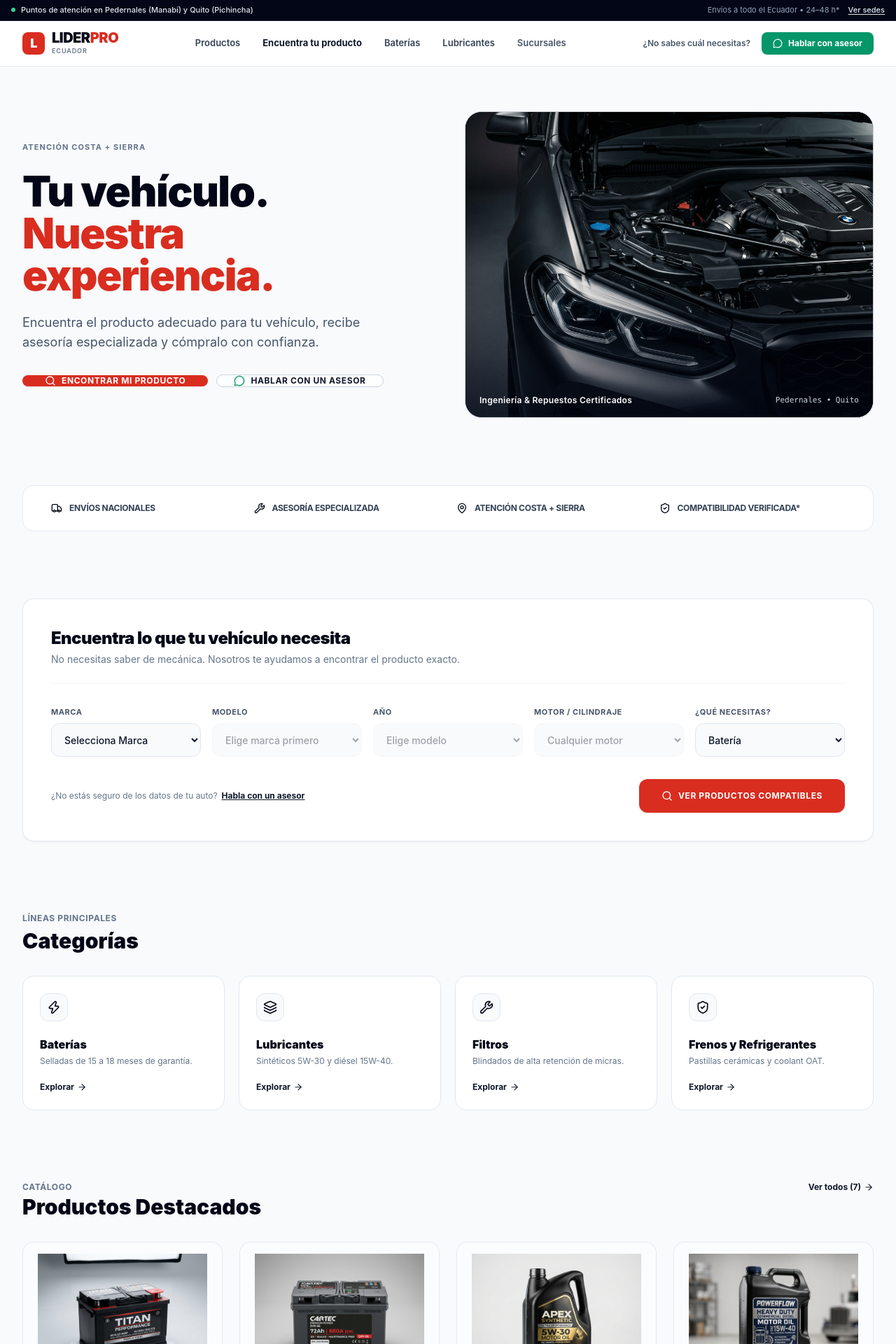
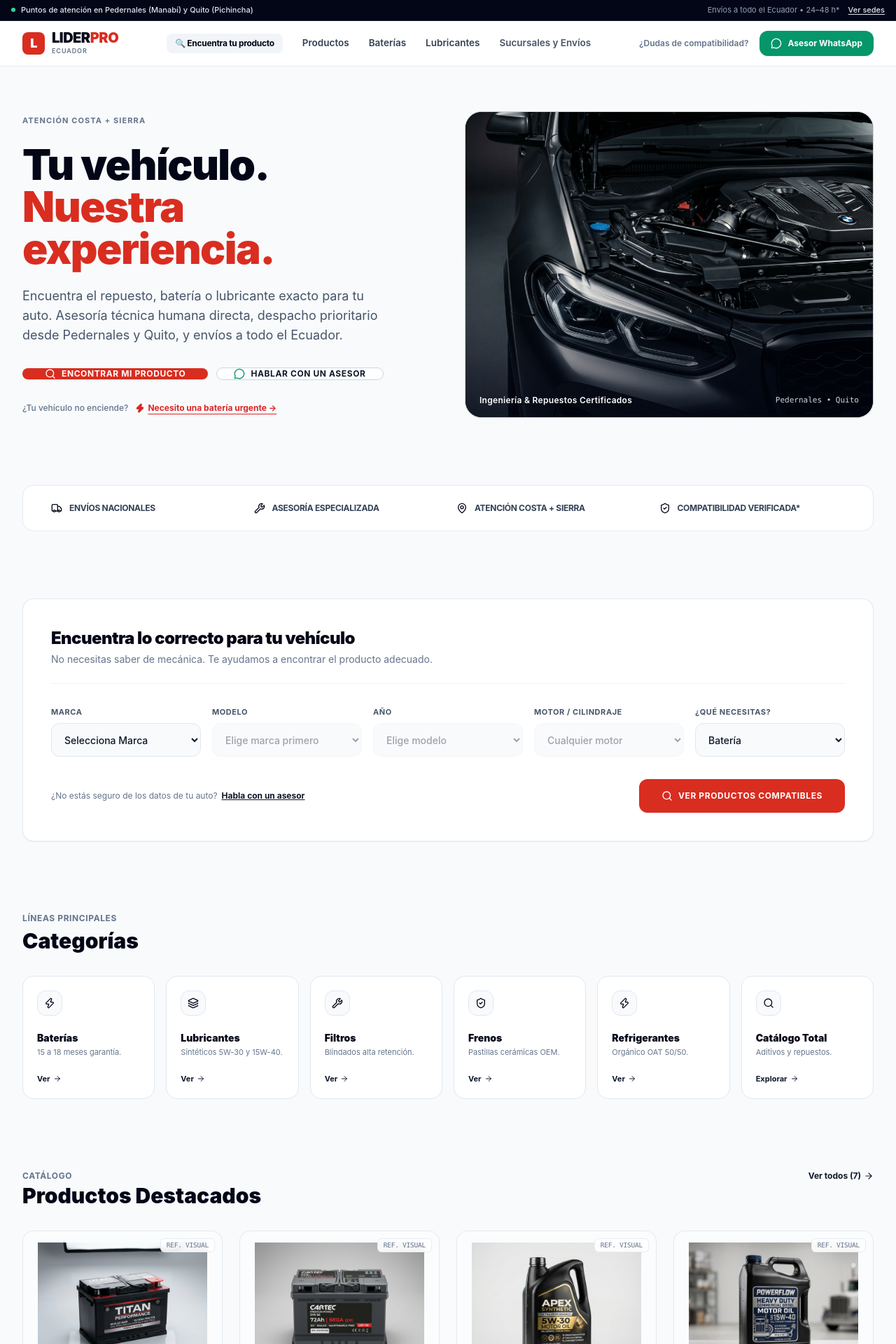
Before and after one commit to Camilexx/liderpro-digital, a Next.js app: page / in a window 1280 px wide. Shown: the top 1920 px of the page at 70% size. Built offline with nearby package versions, Linux system fonts and the light colour scheme.

Commit message:
feat: premium automotive conversion overhaul v6

```diff
--- a/src/app/page.tsx
+++ b/src/app/page.tsx
@@ -42,10 +42,10 @@ export default function HomePage() {
             </h1>
 
             <p className="text-base sm:text-lg text-slate-600 leading-relaxed max-w-lg">
-              Encuentra el producto adecuado para tu vehículo, recibe asesoría especializada y cómpralo con confianza.
+              Encuentra el repuesto, batería o lubricante exacto para tu auto. Asesoría técnica humana directa, despacho prioritario desde Pedernales y Quito, y envíos a todo el Ecuador.
             </p>
 
-            {/* CTAs */}
+            {/* CTAs: Level 1 (Find Product) + Level 2 (WhatsApp Specialist) */}
             <div className="flex flex-col sm:flex-row items-stretch sm:items-center gap-3 pt-2">
               <a
                 href="#buscador"
@@ -64,6 +64,18 @@ export default function HomePage() {
                 <MessageCircle className="w-4 h-4 text-emerald-600" />
                 <span>HABLAR CON UN ASESOR</span>
               </a>
+            </div>
+
+            {/* Level 3: Emergency Shortcut (High Intent) */}
+            <div className="pt-2 flex items-center gap-2.5 text-xs">
+              <span className="text-slate-500 font-medium">¿Tu vehículo no enciende?</span>
+              <Link
+                href="/emergencia-bateria"
+                className="font-bold text-red-600 hover:text-red-700 underline underline-offset-4 flex items-center gap-1"
+              >
+                <Zap className="w-3.5 h-3.5 fill-red-600" />
+                <span>Necesito una batería urgente →</span>
+              </Link>
             </div>
           </div>
 
@@ -129,88 +141,130 @@ export default function HomePage() {
           </h2>
         </div>
 
-        <div className="grid grid-cols-1 sm:grid-cols-2 lg:grid-cols-4 gap-5">
+        <div className="grid grid-cols-2 sm:grid-cols-3 lg:grid-cols-6 gap-4">
           <Link
             href="/baterias"
-            className="p-6 rounded-2xl border border-slate-200 bg-white hover:border-slate-400 transition-all group flex flex-col justify-between h-48"
+            className="p-5 rounded-2xl border border-slate-200 bg-white hover:border-slate-400 transition-all group flex flex-col justify-between h-44"
           >
-            <div className="w-10 h-10 rounded-xl bg-slate-50 border border-slate-200 flex items-center justify-center text-slate-950 group-hover:bg-brand-primary group-hover:text-white group-hover:border-brand-primary transition-all">
-              <Zap className="w-5 h-5" />
+            <div className="w-9 h-9 rounded-xl bg-slate-50 border border-slate-200 flex items-center justify-center text-slate-950 group-hover:bg-brand-primary group-hover:text-white group-hover:border-brand-primary transition-all">
+              <Zap className="w-4 h-4" />
             </div>
             <div>
-              <h3 className="font-black text-base text-slate-950 group-hover:text-brand-primary transition-colors">
+              <h3 className="font-black text-sm text-slate-950 group-hover:text-brand-primary transition-colors">
                 Baterías
               </h3>
-              <p className="text-xs text-slate-500 mt-1">
-                Selladas de 15 a 18 meses de garantía.
+              <p className="text-[11px] text-slate-500 mt-0.5 line-clamp-2">
+                15 a 18 meses garantía.
               </p>
             </div>
-            <div className="text-xs font-bold text-slate-900 flex items-center gap-1 group-hover:text-brand-primary">
-              <span>Explorar</span>
-              <ArrowRight className="w-3.5 h-3.5" />
+            <div className="text-[11px] font-bold text-slate-900 flex items-center gap-1 group-hover:text-brand-primary">
+              <span>Ver</span>
+              <ArrowRight className="w-3 h-3" />
             </div>
           </Link>
 
           <Link
             href="/lubricantes"
-            className="p-6 rounded-2xl border border-slate-200 bg-white hover:border-slate-400 transition-all group flex flex-col justify-between h-48"
+            className="p-5 rounded-2xl border border-slate-200 bg-white hover:border-slate-400 transition-all group flex flex-col justify-between h-44"
           >
-            <div className="w-10 h-10 rounded-xl bg-slate-50 border border-slate-200 flex items-center justify-center text-slate-950 group-hover:bg-brand-primary group-hover:text-white group-hover:border-brand-primary transition-all">
-              <Layers className="w-5 h-5" />
+            <div className="w-9 h-9 rounded-xl bg-slate-50 border border-slate-200 flex items-center justify-center text-slate-950 group-hover:bg-brand-primary group-hover:text-white group-hover:border-brand-primary transition-all">
+              <Layers className="w-4 h-4" />
             </div>
             <div>
-              <h3 className="font-black text-base text-slate-950 group-hover:text-brand-primary transition-colors">
+              <h3 className="font-black text-sm text-slate-950 group-hover:text-brand-primary transition-colors">
                 Lubricantes
               </h3>
-              <p className="text-xs text-slate-500 mt-1">
-                Sintéticos 5W-30 y diésel 15W-40.
+              <p className="text-[11px] text-slate-500 mt-0.5 line-clamp-2">
+                Sintéticos 5W-30 y 15W-40.
               </p>
             </div>
-            <div className="text-xs font-bold text-slate-900 flex items-center gap-1 group-hover:text-brand-primary">
-              <span>Explorar</span>
-              <ArrowRight className="w-3.5 h-3.5" />
+            <div className="text-[11px] font-bold text-slate-900 flex items-center gap-1 group-hover:text-brand-primary">
+              <span>Ver</span>
+              <ArrowRight className="w-3 h-3" />
             </div>
           </Link>
 
           <Link
             href="/filtros"
-            className="p-6 rounded-2xl border border-slate-200 bg-white hover:border-slate-400 transition-all group flex flex-col justify-between h-48"
+            className="p-5 rounded-2xl border border-slate-200 bg-white hover:border-slate-400 transition-all group flex flex-col justify-between h-44"
           >
-            <div className="w-10 h-10 rounded-xl bg-slate-50 border border-slate-200 flex items-center justify-center text-slate-950 group-hover:bg-brand-primary group-hover:text-white group-hover:border-brand-primary transition-all">
-              <Wrench className="w-5 h-5" />
+            <div className="w-9 h-9 rounded-xl bg-slate-50 border border-slate-200 flex items-center justify-center text-slate-950 group-hover:bg-brand-primary group-hover:text-white group-hover:border-brand-primary transition-all">
+              <Wrench className="w-4 h-4" />
             </div>
             <div>
-              <h3 className="font-black text-base text-slate-950 group-hover:text-brand-primary transition-colors">
+              <h3 className="font-black text-sm text-slate-950 group-hover:text-brand-primary transition-colors">
                 Filtros
               </h3>
-              <p className="text-xs text-slate-500 mt-1">
-                Blindados de alta retención de micras.
+              <p className="text-[11px] text-slate-500 mt-0.5 line-clamp-2">
+                Blindados alta retención.
               </p>
             </div>
-            <div className="text-xs font-bold text-slate-900 flex items-center gap-1 group-hover:text-brand-primary">
-              <span>Explorar</span>
-              <ArrowRight className="w-3.5 h-3.5" />
+            <div className="text-[11px] font-bold text-slate-900 flex items-center gap-1 group-hover:text-brand-primary">
+              <span>Ver</span>
+              <ArrowRight className="w-3 h-3" />
             </div>
           </Link>
 
           <Link
             href="/productos"
-            className="p-6 rounded-2xl border border-slate-200 bg-white hover:border-slate-400 transition-all group flex flex-col justify-between h-48"
+            className="p-5 rounded-2xl border border-slate-200 bg-white hover:border-slate-400 transition-all group flex flex-col justify-between h-44"
           >
-            <div className="w-10 h-10 rounded-xl bg-slate-50 border border-slate-200 flex items-center justify-center text-slate-950 group-hover:bg-brand-primary group-hover:text-white group-hover:border-brand-primary transition-all">
-              <ShieldCheck className="w-5 h-5" />
+            <div className="w-9 h-9 rounded-xl bg-slate-50 border border-slate-200 flex items-center justify-center text-slate-950 group-hover:bg-brand-primary group-hover:text-white group-hover:border-brand-primary transition-all">
+              <ShieldCheck className="w-4 h-4" />
             </div>
             <div>
-              <h3 className="font-black text-base text-slate-950 group-hover:text-brand-primary transition-colors">
-                Frenos y Refrigerantes
+              <h3 className="font-black text-sm text-slate-950 group-hover:text-brand-primary transition-colors">
+                Frenos
               </h3>
-              <p className="text-xs text-slate-500 mt-1">
-                Pastillas cerámicas y coolant OAT.
+              <p className="text-[11px] text-slate-500 mt-0.5 line-clamp-2">
+                Pastillas cerámicas OEM.
               </p>
             </div>
-            <div className="text-xs font-bold text-slate-900 flex items-center gap-1 group-hover:text-brand-primary">
+            <div className="text-[11px] font-bold text-slate-900 flex items-center gap-1 group-hover:text-brand-primary">
+              <span>Ver</span>
+              <ArrowRight className="w-3 h-3" />
+            </div>
+          </Link>
+
+          <Link
+            href="/productos"
+            className="p-5 rounded-2xl border border-slate-200 bg-white hover:border-slate-400 transition-all group flex flex-col justify-between h-44"
+          >
+            <div className="w-9 h-9 rounded-xl bg-slate-50 border border-slate-200 flex items-center justify-center text-slate-950 group-hover:bg-brand-primary group-hover:text-white group-hover:border-brand-primary transition-all">
+              <Zap className="w-4 h-4" />
+            </div>
+            <div>
+              <h3 className="font-black text-sm text-slate-950 group-hover:text-brand-primary transition-colors">
+                Refrigerantes
+              </h3>
+              <p className="text-[11px] text-slate-500 mt-0.5 line-clamp-2">
+                Orgánico OAT 50/50.
+              </p>
+            </div>
+            <div className="text-[11px] font-bold text-slate-900 flex items-center gap-1 group-hover:text-brand-primary">
+              <span>Ver</span>
+              <ArrowRight className="w-3 h-3" />
+            </div>
+          </Link>
+
+          <Link
+            href="/productos"
+            className="p-5 rounded-2xl border border-slate-200 bg-white hover:border-slate-400 transition-all group flex flex-col justify-between h-44"
+          >
+            <div className="w-9 h-9 rounded-xl bg-slate-50 border border-slate-200 flex items-center justify-center text-slate-950 group-hover:bg-brand-primary group-hover:text-white group-hover:border-brand-primary transition-all">
+              <Search className="w-4 h-4" />
+            </div>
+            <div>
+              <h3 className="font-black text-sm text-slate-950 group-hover:text-brand-primary transition-colors">
+                Catálogo Total
+              </h3>
+              <p className="text-[11px] text-slate-500 mt-0.5 line-clamp-2">
+                Aditivos y repuestos.
+              </p>
+            </div>
+            <div className="text-[11px] font-bold text-slate-900 flex items-center gap-1 group-hover:text-brand-primary">
               <span>Explorar</span>
-              <ArrowRight className="w-3.5 h-3.5" />
+              <ArrowRight className="w-3 h-3" />
             </div>
           </Link>
         </div>
@@ -364,22 +418,23 @@ export default function HomePage() {
         </div>
       </section>
 
-      {/* Sticky Mobile WhatsApp CTA Bar */}
-      <div className="fixed bottom-0 left-0 right-0 z-40 bg-white/95 backdrop-blur-md border-t border-slate-200 p-3 sm:hidden shadow-lg flex items-center gap-2">
+      {/* Sticky Mobile WhatsApp CTA Bar (Mobile 375/390/430px optimized) */}
+      <div className="fixed bottom-0 left-0 right-0 z-40 bg-white/95 backdrop-blur-md border-t border-slate-200/90 p-2.5 sm:hidden shadow-2xl flex items-center gap-2">
         <a
           href="#buscador"
-          className="flex-1 py-3 text-center bg-slate-900 text-white font-bold text-xs uppercase tracking-wider rounded-xl transition-colors"
+          className="flex-1 py-3 px-2 text-center bg-slate-900 active:bg-slate-950 text-white font-bold text-xs uppercase tracking-wider rounded-xl transition-colors flex items-center justify-center gap-1.5"
         >
-          Buscar Producto
+          <Search className="w-3.5 h-3.5" />
+          <span>Buscar Producto</span>
         </a>
         <a
           href={buildWhatsAppLink("general_quote")}
           target="_blank"
           rel="noopener noreferrer"
-          className="flex-1 py-3 bg-emerald-600 text-white font-bold text-xs uppercase tracking-wider rounded-xl flex items-center justify-center gap-1.5 transition-colors"
+          className="flex-1 py-3 px-2 bg-emerald-600 active:bg-emerald-700 text-white font-bold text-xs uppercase tracking-wider rounded-xl flex items-center justify-center gap-1.5 transition-colors shadow-sm"
         >
           <MessageCircle className="w-4 h-4" />
-          <span>Asesor</span>
+          <span>Asesor WhatsApp</span>
         </a>
       </div>
     </div>
--- a/src/app/productos/[slug]/page.tsx
+++ b/src/app/productos/[slug]/page.tsx
@@ -127,7 +127,7 @@ export default async function ProductDetailPage({ params }: ProductPageProps) {
                 className="w-full h-13 bg-emerald-600 hover:bg-emerald-700 text-white font-bold text-xs uppercase tracking-wider rounded-xl shadow-sm flex items-center justify-center gap-2 transition-all active:scale-95"
               >
                 <MessageCircle className="w-4 h-4" />
-                <span>CONSULTAR / COMPRAR POR WHATSAPP</span>
+                <span>CONSULTAR DISPONIBILIDAD POR WHATSAPP</span>
               </a>
 
               <div className="flex items-center justify-between text-[11px] text-slate-500 font-medium px-1">
--- a/src/components/Header.tsx
+++ b/src/components/Header.tsx
@@ -33,18 +33,18 @@ export default function Header() {
           </Link>
 
           {/* Desktop Navigation */}
-          <nav className="hidden md:flex items-center gap-8 text-[13px] font-semibold text-slate-700">
+          <nav className="hidden md:flex items-center gap-7 text-[13.5px] font-semibold text-slate-700">
+            <Link
+              href="/encuentra-tu-producto"
+              className="inline-flex items-center gap-1.5 px-3 py-1.5 rounded-lg bg-slate-100 hover:bg-slate-200 text-slate-950 font-bold transition-all text-xs tracking-tight"
+            >
+              <span>🔍 Encuentra tu producto</span>
+            </Link>
             <Link
               href="/productos"
               className="hover:text-brand-primary transition-colors py-1"
             >
               Productos
-            </Link>
-            <Link
-              href="/encuentra-tu-producto"
-              className="hover:text-brand-primary transition-colors py-1 text-slate-900 font-bold"
-            >
-              Encuentra tu producto
             </Link>
             <Link
               href="/baterias"
@@ -62,7 +62,7 @@ export default function Header() {
               href="/sucursales"
               className="hover:text-brand-primary transition-colors py-1 text-slate-600"
             >
-              Sucursales
+              Sucursales y Envíos
             </Link>
           </nav>
 
@@ -73,9 +73,9 @@ export default function Header() {
               target="_blank"
               rel="noopener noreferrer"
               onClick={handleWhatsAppClick}
-              className="text-xs font-semibold text-slate-600 hover:text-slate-950 transition-colors"
+              className="text-xs font-semibold text-slate-500 hover:text-slate-900 transition-colors"
             >
-              ¿No sabes cuál necesitas?
+              ¿Dudas de compatibilidad?
             </a>
 
             <a
@@ -83,10 +83,10 @@ export default function Header() {
               target="_blank"
               rel="noopener noreferrer"
               onClick={handleWhatsAppClick}
-              className="inline-flex items-center gap-2 px-4 py-2 bg-emerald-600 hover:bg-emerald-700 text-white text-xs font-bold rounded-lg transition-all active:scale-95 shadow-sm"
+              className="inline-flex items-center gap-2 px-4 py-2.5 bg-emerald-600 hover:bg-emerald-700 text-white text-xs font-bold rounded-xl transition-all active:scale-95 shadow-sm"
             >
-              <MessageCircle className="w-3.5 h-3.5" />
-              <span>Hablar con asesor</span>
+              <MessageCircle className="w-4 h-4" />
+              <span>Asesor WhatsApp</span>
             </a>
           </div>
 
--- a/src/components/ProductCard.tsx
+++ b/src/components/ProductCard.tsx
@@ -31,6 +31,9 @@ export default function ProductCard({ product }: ProductCardProps) {
             sizes="(max-width: 768px) 100vw, (max-width: 1200px) 50vw, 25vw"
             className="object-contain p-4 group-hover:scale-105 transition-transform duration-300"
           />
+          <div className="absolute top-2.5 right-2.5 px-2 py-0.5 bg-white/90 backdrop-blur-sm rounded-md border border-slate-200/80 text-[9.5px] font-mono text-slate-500 uppercase tracking-tight">
+            Ref. Visual
+          </div>
         </div>
 
         {/* Text Details */}
@@ -74,7 +77,7 @@ export default function ProductCard({ product }: ProductCardProps) {
             target="_blank"
             rel="noopener noreferrer"
             onClick={handleWhatsApp}
-            className="py-2.5 px-3 bg-emerald-600 hover:bg-emerald-700 text-white text-xs font-bold rounded-xl flex items-center justify-center gap-1.5 transition-colors"
+            className="py-2.5 px-3 bg-emerald-600 hover:bg-emerald-700 text-white text-xs font-bold rounded-xl flex items-center justify-center gap-1.5 transition-colors shadow-sm"
           >
             <MessageCircle className="w-3.5 h-3.5" />
             <span>Consultar</span>
@@ -82,9 +85,9 @@ export default function ProductCard({ product }: ProductCardProps) {
 
           <Link
             href={`/productos/${product.slug}`}
-            className="py-2.5 px-3 text-center border border-slate-200 hover:border-slate-300 text-xs font-semibold text-slate-700 rounded-xl transition-colors"
+            className="py-2.5 px-3 text-center border border-slate-200 hover:border-slate-400 bg-slate-50/50 hover:bg-white text-xs font-semibold text-slate-800 rounded-xl transition-colors flex items-center justify-center"
           >
-            Ficha técnica
+            Ver ficha
           </Link>
         </div>
       </div>
--- a/src/components/VehicleFinder.tsx
+++ b/src/components/VehicleFinder.tsx
@@ -88,10 +88,10 @@ export default function VehicleFinder({ initialCategory = "baterias" }: VehicleF
       <div className="flex flex-col sm:flex-row sm:items-baseline justify-between pb-6 border-b border-slate-100 gap-2">
         <div>
           <h2 className="text-xl sm:text-2xl font-black text-slate-950 tracking-tight">
-            Encuentra lo que tu vehículo necesita
+            Encuentra lo correcto para tu vehículo
           </h2>
           <p className="text-xs sm:text-sm text-slate-500 mt-1">
-            No necesitas saber de mecánica. Nosotros te ayudamos a encontrar el producto exacto.
+            No necesitas saber de mecánica. Te ayudamos a encontrar el producto adecuado.
           </p>
         </div>
 
@@ -210,6 +210,8 @@ export default function VehicleFinder({ initialCategory = "baterias" }: VehicleF
               <option value="filtros">Filtro</option>
               <option value="refrigerantes">Refrigerante</option>
               <option value="frenos">Pastillas de Freno</option>
+              <option value="bujias">Bujías</option>
+              <option value="aditivos">Aditivos</option>
               <option value="otro">Otro repuesto</option>
             </select>
           </div>
@@ -314,10 +316,10 @@ export default function VehicleFinder({ initialCategory = "baterias" }: VehicleF
             <div className="p-6 bg-slate-50 rounded-xl border border-slate-200 flex flex-col sm:flex-row items-center justify-between gap-4">
               <div className="space-y-1 text-center sm:text-left">
                 <h4 className="text-sm font-bold text-slate-900">
-                  No encontramos una coincidencia automática para {selectedMake} {selectedModel} ({selectedYear})
+                  No encontramos una coincidencia exacta para {selectedMake} {selectedModel} ({selectedYear})
                 </h4>
-                <p className="text-xs text-slate-500">
-                  No inventamos compatibilidades. Envíanos el número de parte o foto por WhatsApp y un asesor técnico confirmará la pieza exacta.
+                <p className="text-xs text-slate-600">
+                  Un asesor técnico puede confirmarlo por WhatsApp con el número de chasis o foto del repuesto actual.
                 </p>
               </div>
 
@@ -331,10 +333,10 @@ export default function VehicleFinder({ initialCategory = "baterias" }: VehicleF
                 })}
                 target="_blank"
                 rel="noopener noreferrer"
-                className="w-full sm:w-auto px-6 py-2.5 bg-emerald-600 hover:bg-emerald-700 text-white text-xs font-bold rounded-xl flex items-center justify-center gap-2 shrink-0 transition-colors"
+                className="w-full sm:w-auto px-6 py-2.5 bg-emerald-600 hover:bg-emerald-700 text-white text-xs font-bold rounded-xl flex items-center justify-center gap-2 shrink-0 transition-colors shadow-sm"
               >
                 <MessageCircle className="w-4 h-4" />
-                <span>CONFIRMAR POR WHATSAPP</span>
+                <span>CONFIRMAR CON UN ASESOR</span>
               </a>
             </div>
           )}
```
Also changed, not shown: 1 other file (tests, documents, lock files or other folders).
